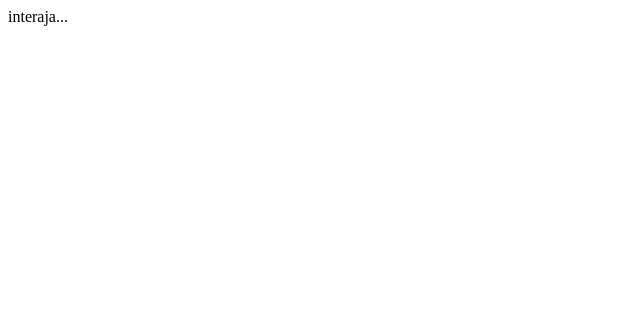
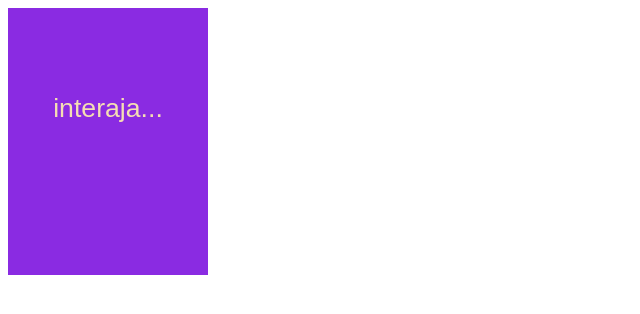
Before and after one commit to lucaseop/cursoJS, a plain HTML site: page aula10/ex006.html in a window 1280 px wide. Shown: the whole page, without its empty margins (0-640 px from the left). Drawn offline with Linux system fonts and the light colour scheme.

Commit message:
Update ex006.html

```diff
--- a/aula10/ex006.html
+++ b/aula10/ex006.html
@@ -5,11 +5,29 @@
     <meta http-equiv="X-UA-Compatible" content="IE=edge">
     <meta name="viewport" content="width=device-width, initial-scale=1.0">
     <title>Eventos DOMt</title>
+    <style>
+        div#area {
+            font: normal 20pt Arial;
+            background-color: blueviolet;
+            color: wheat;
+            width: 200px;
+            height: 200pt;
+            line-height: 200px;
+            text-align: center;
+        }
+    </style>
 </head>
 <body>
-    <div id = 'area'>
+    <div id = "area" onclick="clicar()">
         interaja...
     </div>
+    <script>
+        function clicar(){
+            var a = window.document.getElementById('area')
+            a.innerText = 'Clicou'
+
+        }
+    </script>
 
 </body>
 </html>
```
